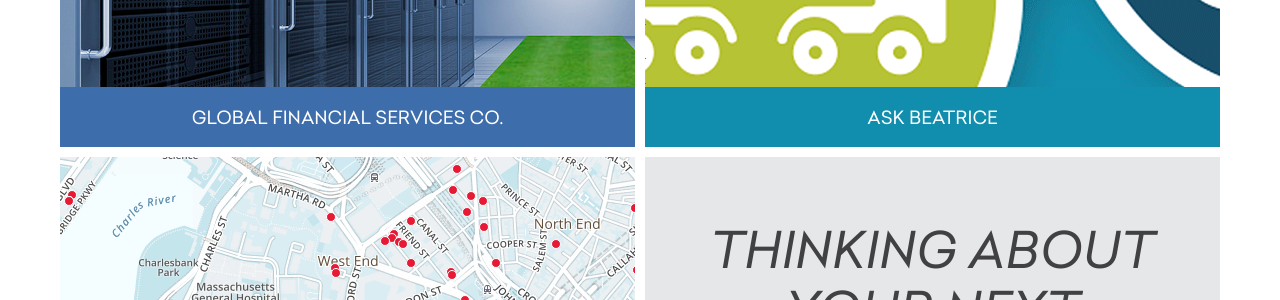
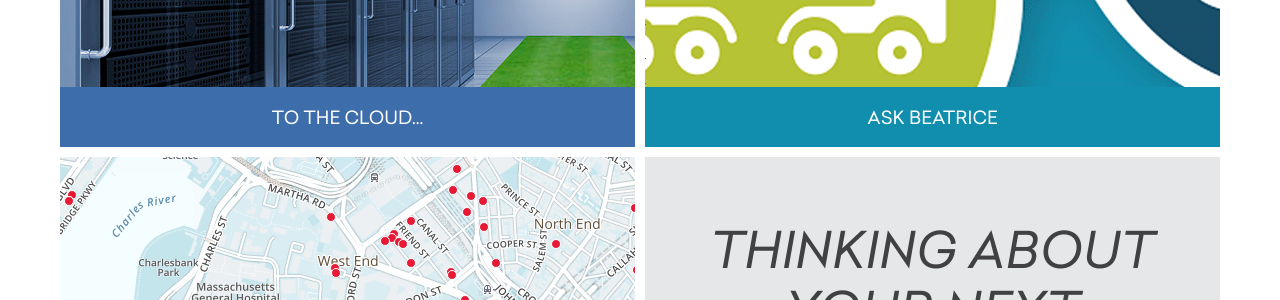
Before and after one commit to greenfieldhq/greenfieldhq.github.io, a Jekyll site: the page built from index.md, in a window 1280 px wide. Shown: the part 617-917 px from the top of the page. Built offline with Jekyll 4.4.1, drawn with Linux system fonts in a browser that asks for light colours; nearby versions of some CDN libraries.

Commit message:
rename Global Financial Services Company on the work page.

```diff
--- a/_includes/our-work.html
+++ b/_includes/our-work.html
@@ -9,7 +9,7 @@
             </div>
 
             <div class="thumbnail-grid__title">
-              <h5>Global Financial Services Co.</h5>
+              <h5>To The Cloud...</h5>
             </div>
           </a>
         </div>
```
